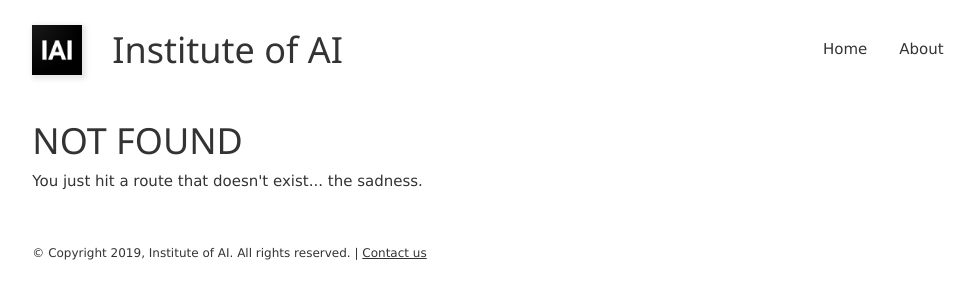
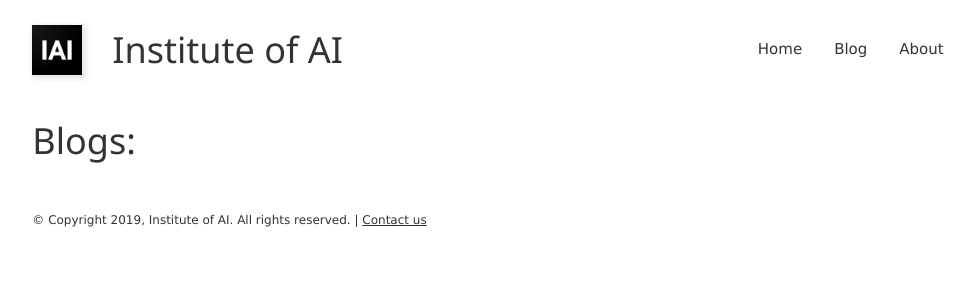
Before and after one commit to instituteofai/instituteofai.github.io, a Gatsby site: page /blog in a window 1280 px wide. Before the commit this address had no page. Shown: the whole page, without its empty margins (144-1118 px from the left). Built offline with nearby package versions, Linux system fonts and the light colour scheme; Gatsby itself is replaced by a stand-in of ours.

Commit message:
modify header

```diff
--- a/src/components/header.js
+++ b/src/components/header.js
@@ -73,6 +73,9 @@ class Header extends React.Component {
           <Link to="/" className="w3-bar-item w3-button w3-round w3-hide-small">
             Home
           </Link>
+          <Link to="/blog" className="w3-bar-item w3-button w3-round w3-hide-small">
+            Blog
+          </Link>
           <Link
             to="/about"
             className="w3-bar-item w3-button w3-round w3-hide-small"
@@ -95,6 +98,9 @@ class Header extends React.Component {
           <Link to="/" className="w3-bar-item w3-button">
             Home
           </Link>
+          <Link to="/blog" className="w3-bar-item w3-button">
+            Blog
+          </Link>
           <Link to="/about" className="w3-bar-item w3-button">
             About
           </Link>
--- a/src/pages/about.js
+++ b/src/pages/about.js
@@ -4,7 +4,7 @@ import React from 'react';
 import Layout from '../components/layout';
 import SEO from '../components/seo';
 
-const SecondPage = () => (
+const AboutPage = () => (
   <Layout>
     <SEO title="About" />
     <h1>About</h1>
@@ -16,4 +16,4 @@ const SecondPage = () => (
   </Layout>
 );
 
-export default SecondPage;
+export default AboutPage;
--- /dev/null
+++ b/src/pages/blog.js
@@ -0,0 +1,14 @@
+import React from 'react';
+// import { Link } from 'gatsby';
+
+import Layout from '../components/layout';
+import SEO from '../components/seo';
+
+const BlogPage = () => (
+  <Layout>
+    <SEO title="Blog" />
+    <h1>Blogs:</h1>
+  </Layout>
+);
+
+export default BlogPage;
--- a/src/pages/index.js
+++ b/src/pages/index.js
@@ -77,6 +77,7 @@ const IndexPage = () => (
       <Image />
     </div>
     <Link to="/page-2/">Go to page 2</Link> */}
+    <hr />
 
     <h1>Course modules</h1>
 
```
Also changed, not shown: 1 other file.
